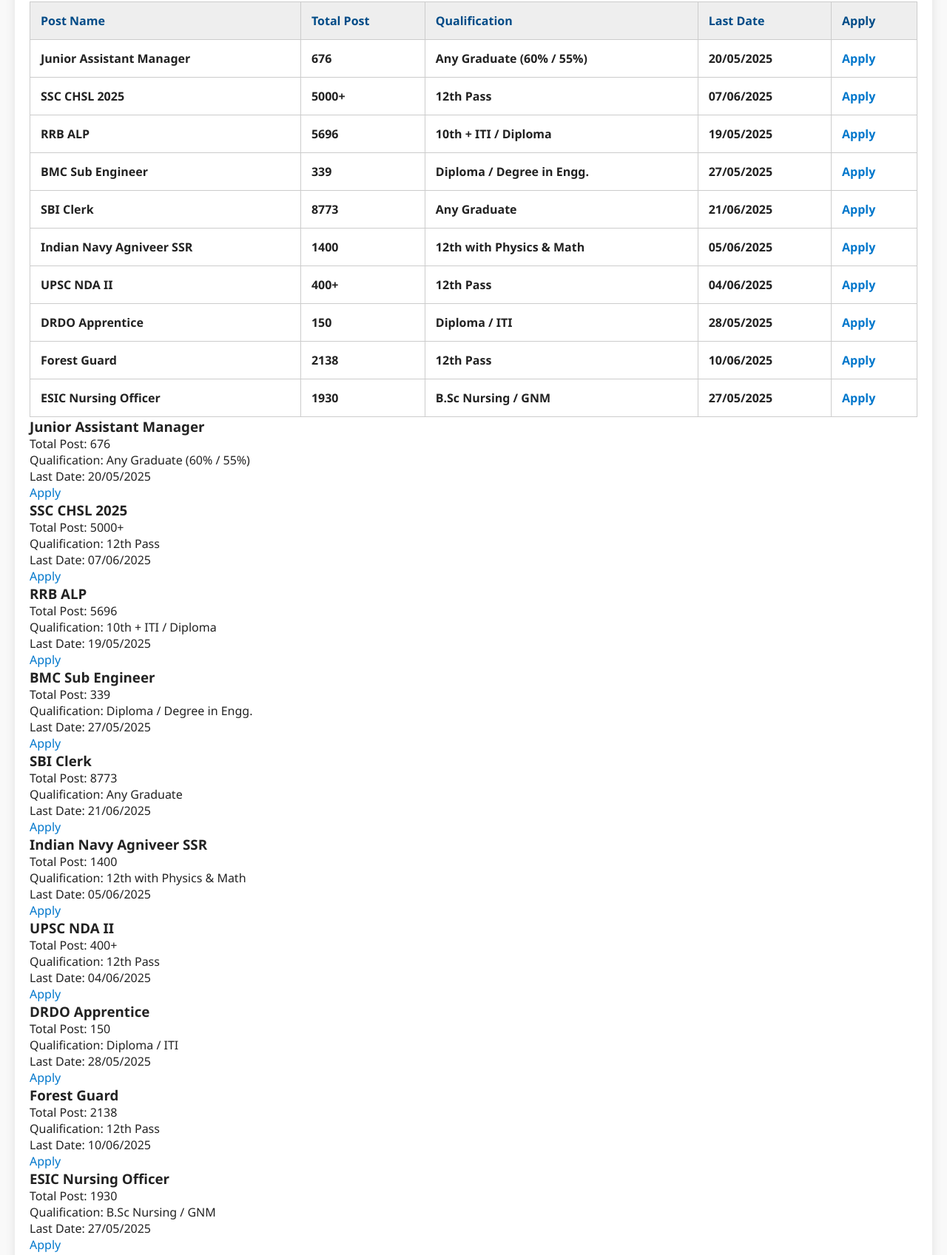
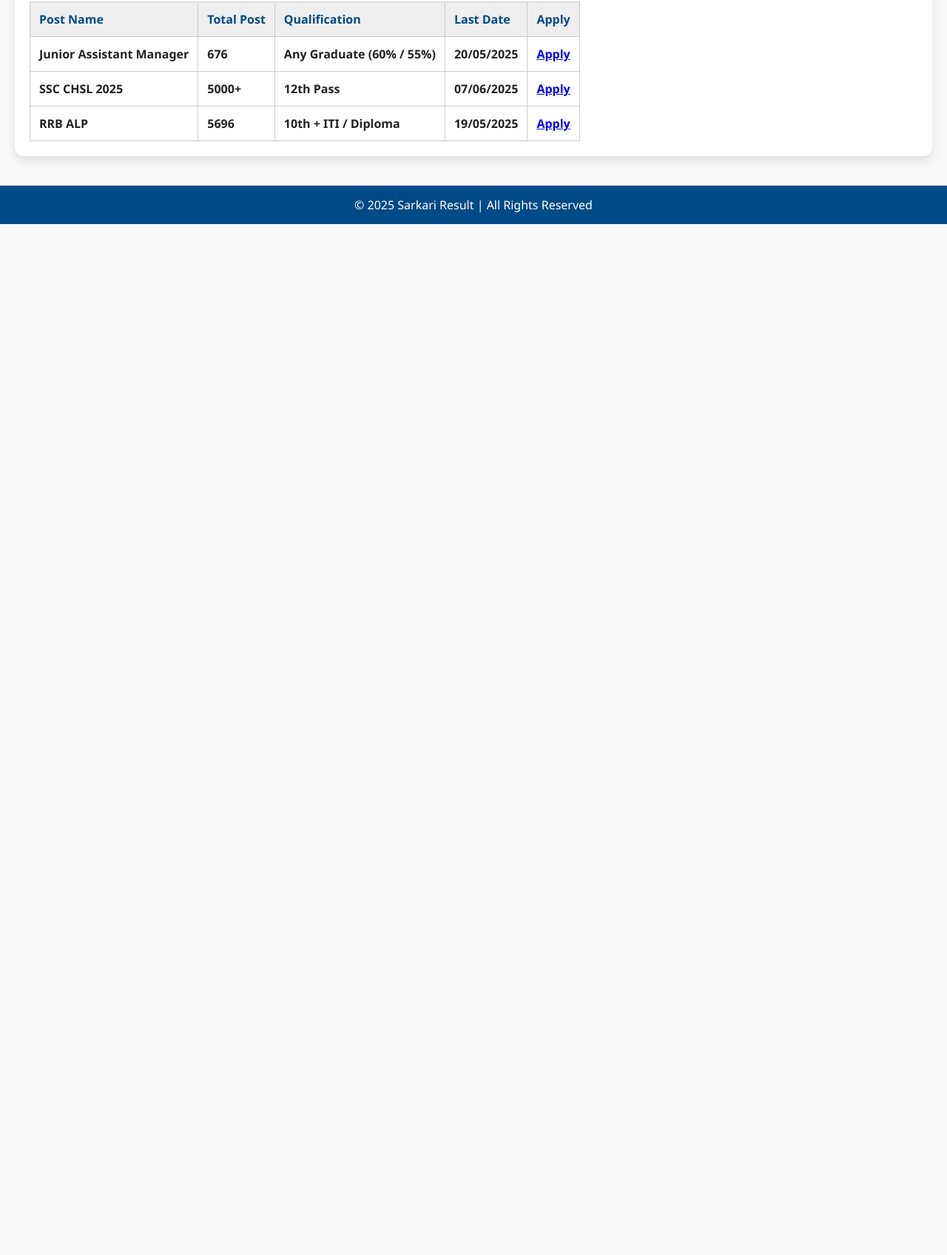
Before and after one commit to Ramdaskadali21/coding_dreamr, a plain HTML site: page third.html in a window 1280 px wide. Shown: the part 151-1848 px from the top of the page at 74% size. After the commit the page ends 800 px from the top, so only its background shows below. Drawn offline with Linux system fonts and the light colour scheme.

Commit message:
Update third.html

```diff
--- a/third.html
+++ b/third.html
@@ -1,13 +1,13 @@
 <!DOCTYPE html>
 <html lang="en">
 <head>
-  <meta charset="UTF-8" />
+  <meta charset="UTF-8"/>
   <meta name="viewport" content="width=device-width, initial-scale=1.0"/>
-  <title>Govt Jobs 2025</title>
+  <title>Responsive Govt Job List</title>
   <style>
     :root {
       --primary: #004b87;
-      --accent: #0077cc;
+      --accent: #ff6f61;
       --white: #ffffff;
       --light-bg: #f9f9f9;
       --dark-text: #222;
@@ -32,7 +32,6 @@
       display: flex;
       align-items: center;
       justify-content: space-between;
-      flex-wrap: wrap;
     }
 
     nav h1 {
@@ -56,12 +55,11 @@
     table {
       width: 100%;
       border-collapse: collapse;
-      margin-top: 10px;
     }
 
     th, td {
       border: 1px solid #ccc;
-      padding: 14px;
+      padding: 12px;
       text-align: left;
     }
 
@@ -74,15 +72,6 @@
       font-weight: bold;
     }
 
-    a {
-      color: var(--accent);
-      text-decoration: none;
-    }
-
-    a:hover {
-      text-decoration: underline;
-    }
-
     footer {
       background-color: var(--primary);
       color: var(--white);
@@ -91,42 +80,65 @@
       margin-top: 40px;
     }
 
-    /* Hide table and use cards for small screens */
+    /* Hide mobile cards on large screens */
+    .job-card {
+      display: none;
+    }
+
+    /* Show table only on large screens */
+    @media (min-width: 769px) {
+      .desktop-table {
+        display: block;
+      }
+      .job-card {
+        display: none;
+      }
+    }
+
+    /* Mobile Styles */
     @media (max-width: 768px) {
-      table, thead, tbody, th, td, tr {
+      table.desktop-table {
         display: none;
       }
 
       .job-card {
-        background-color: #fff;
+        display: flex;
+        flex-direction: column;
+        background-color: var(--white);
         margin: 15px 0;
-        border-radius: 10px;
-        box-shadow: 0 4px 10px rgba(0,0,0,0.08);
         padding: 16px;
         border-left: 5px solid var(--primary);
+        box-shadow: 0 4px 10px rgba(0,0,0,0.08);
+        border-radius: 10px;
       }
 
-      .job-card h3 {
+      .job-title {
+        font-size: 1.2rem;
+        font-weight: bold;
         color: var(--primary);
-        font-size: 1.1rem;
-        margin-bottom: 8px;
+        margin-bottom: 10px;
       }
 
-      .job-card p {
+      .job-field {
         margin: 4px 0;
         font-weight: bold;
       }
 
-      .job-card a {
-        margin-top: 8px;
-        display: inline-block;
-        color: var(--accent);
+      .apply-btn {
+        background-color: var(--accent);
+        color: var(--white);
+        text-align: center;
+        padding: 10px;
+        border-radius: 6px;
+        margin-top: 12px;
+        font-weight: bold;
         text-decoration: none;
-        font-weight: bold;
+        width: fit-content;
+        align-self: center;
       }
 
-      .job-card a:hover {
-        text-decoration: underline;
+      .apply-btn:hover {
+        background-color: #e75747;
       }
     }
   </style>
@@ -141,7 +153,7 @@
     <h2>🧾 Jobs</h2>
 
     <!-- Desktop Table -->
-    <table>
+    <table class="desktop-table">
       <thead>
         <tr>
           <th>Post Name</th>
@@ -173,137 +185,32 @@
           <td>19/05/2025</td>
           <td><a href="#">Apply</a></td>
         </tr>
-        <tr>
-          <td>BMC Sub Engineer</td>
-          <td>339</td>
-          <td>Diploma / Degree in Engg.</td>
-          <td>27/05/2025</td>
-          <td><a href="#">Apply</a></td>
-        </tr>
-        <tr>
-          <td>SBI Clerk</td>
-          <td>8773</td>
-          <td>Any Graduate</td>
-          <td>21/06/2025</td>
-          <td><a href="#">Apply</a></td>
-        </tr>
-        <tr>
-          <td>Indian Navy Agniveer SSR</td>
-          <td>1400</td>
-          <td>12th with Physics & Math</td>
-          <td>05/06/2025</td>
-          <td><a href="#">Apply</a></td>
-        </tr>
-        <tr>
-          <td>UPSC NDA II</td>
-          <td>400+</td>
-          <td>12th Pass</td>
-          <td>04/06/2025</td>
-          <td><a href="#">Apply</a></td>
-        </tr>
-        <tr>
-          <td>DRDO Apprentice</td>
-          <td>150</td>
-          <td>Diploma / ITI</td>
-          <td>28/05/2025</td>
-          <td><a href="#">Apply</a></td>
-        </tr>
-        <tr>
-          <td>Forest Guard</td>
-          <td>2138</td>
-          <td>12th Pass</td>
-          <td>10/06/2025</td>
-          <td><a href="#">Apply</a></td>
-        </tr>
-        <tr>
-          <td>ESIC Nursing Officer</td>
-          <td>1930</td>
-          <td>B.Sc Nursing / GNM</td>
-          <td>27/05/2025</td>
-          <td><a href="#">Apply</a></td>
-        </tr>
       </tbody>
     </table>
 
     <!-- Mobile Cards -->
     <div class="job-card">
-      <h3>Junior Assistant Manager</h3>
-      <p>Total Post: 676</p>
-      <p>Qualification: Any Graduate (60% / 55%)</p>
-      <p>Last Date: 20/05/2025</p>
-      <a href="#">Apply</a>
+      <div class="job-title">Junior Assistant Manager</div>
+      <div class="job-field">Total Post: 676</div>
+      <div class="job-field">Qualification: Any Graduate (60% / 55%)</div>
+      <div class="job-field">Last Date: 20/05/2025</div>
+      <a href="#" class="apply-btn">Apply</a>
     </div>
 
     <div class="job-card">
-      <h3>SSC CHSL 2025</h3>
-      <p>Total Post: 5000+</p>
-      <p>Qualification: 12th Pass</p>
-      <p>Last Date: 07/06/2025</p>
-      <a href="#">Apply</a>
+      <div class="job-title">SSC CHSL 2025</div>
+      <div class="job-field">Total Post: 5000+</div>
+      <div class="job-field">Qualification: 12th Pass</div>
+      <div class="job-field">Last Date: 07/06/2025</div>
+      <a href="#" class="apply-btn">Apply</a>
     </div>
 
     <div class="job-card">
-      <h3>RRB ALP</h3>
-      <p>Total Post: 5696</p>
-      <p>Qualification: 10th + ITI / Diploma</p>
-      <p>Last Date: 19/05/2025</p>
-      <a href="#">Apply</a>
-    </div>
-
-    <div class="job-card">
-      <h3>BMC Sub Engineer</h3>
-      <p>Total Post: 339</p>
-      <p>Qualification: Diploma / Degree in Engg.</p>
-      <p>Last Date: 27/05/2025</p>
-      <a href="#">Apply</a>
-    </div>
-
-    <div class="job-card">
-      <h3>SBI Clerk</h3>
-      <p>Total Post: 8773</p>
-      <p>Qualification: Any Graduate</p>
-      <p>Last Date: 21/06/2025</p>
-      <a href="#">Apply</a>
-    </div>
-
-    <div class="job-card">
-      <h3>Indian Navy Agniveer SSR</h3>
-      <p>Total Post: 1400</p>
-      <p>Qualification: 12th with Physics & Math</p>
-      <p>Last Date: 05/06/2025</p>
-      <a href="#">Apply</a>
-    </div>
-
-    <div class="job-card">
-      <h3>UPSC NDA II</h3>
-      <p>Total Post: 400+</p>
-      <p>Qualification: 12th Pass</p>
-      <p>Last Date: 04/06/2025</p>
-      <a href="#">Apply</a>
-    </div>
-
-    <div class="job-card">
-      <h3>DRDO Apprentice</h3>
-      <p>Total Post: 150</p>
-      <p>Qualification: Diploma / ITI</p>
-      <p>Last Date: 28/05/2025</p>
-      <a href="#">Apply</a>
-    </div>
-
-    <div class="job-card">
-      <h3>Forest Guard</h3>
-      <p>Total Post: 2138</p>
-      <p>Qualification: 12th Pass</p>
-      <p>Last Date: 10/06/2025</p>
-      <a href="#">Apply</a>
-    </div>
-
-    <div class="job-card">
-      <h3>ESIC Nursing Officer</h3>
-      <p>Total Post: 1930</p>
-      <p>Qualification: B.Sc Nursing / GNM</p>
-      <p>Last Date: 27/05/2025</p>
-      <a href="#">Apply</a>
+      <div class="job-title">RRB ALP</div>
+      <div class="job-field">Total Post: 5696</div>
+      <div class="job-field">Qualification: 10th + ITI / Diploma</div>
+      <div class="job-field">Last Date: 19/05/2025</div>
+      <a href="#" class="apply-btn">Apply</a>
     </div>
 
   </section>
```
